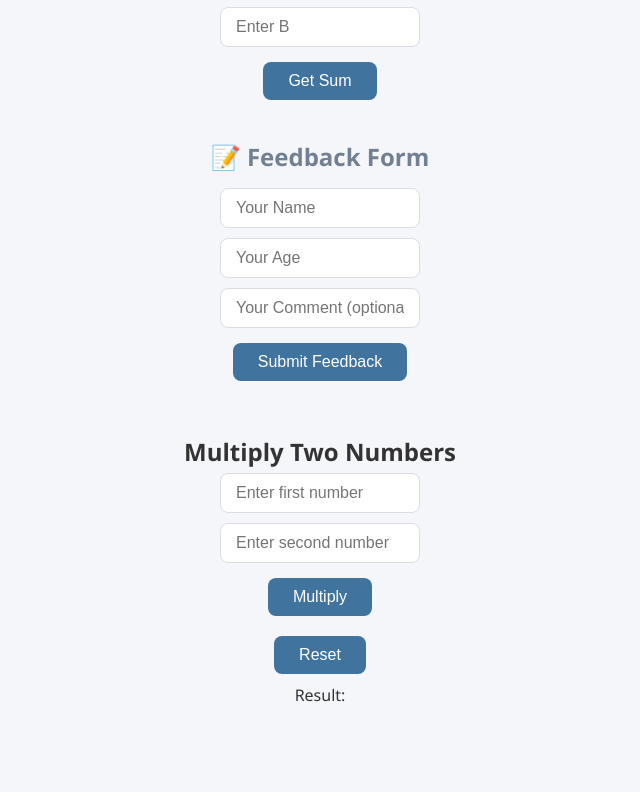
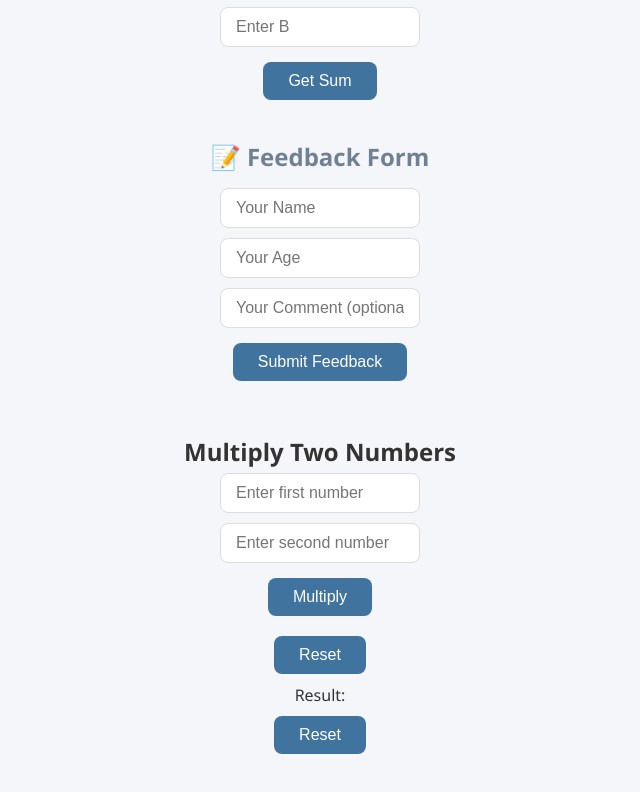
Before and after one commit to sumitkumarbittu/Dexter4, a plain HTML site: page index.html in a window 1280 px wide. Shown: the part 417-1209 px from the top of the page, without its empty margins (320-960 px from the left). Drawn offline with Linux system fonts and the light colour scheme; no server answers.

Commit message:
Update index.html

```diff
--- a/index.html
+++ b/index.html
@@ -156,6 +156,18 @@
     window.onload = loadHistory;
   </script>
 
+<button onclick="resetFields()">Reset</button>
+
+<script>
+function resetFields() {
+  document.getElementById("value1").value = "";
+  document.getElementById("value2").value = "";
+  document.getElementById("output").innerText = "Result: ";
+}
+</script>
+
+
+
 </body>
 </html>
 <link rel="stylesheet" href="style.css">
```
